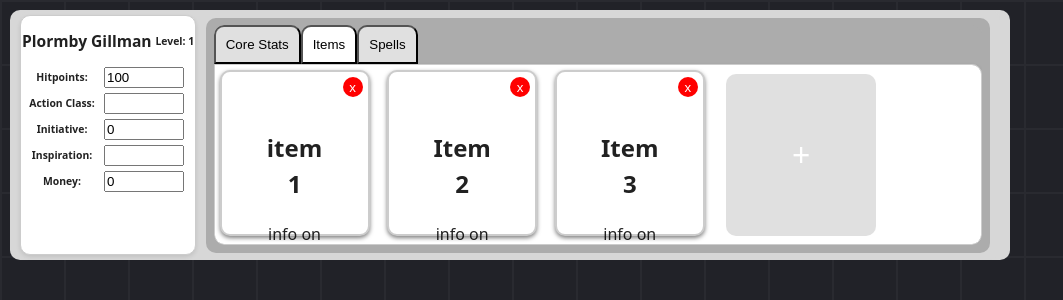
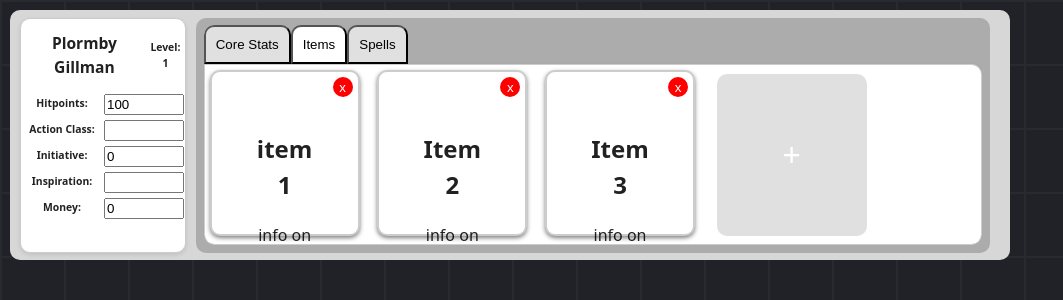
Before and after one commit to PlayerClip/PlayerClip, a React (Vite) app in the folder player-clip/: page / in a window 1280 px wide. Shown: the top 300 px of the page, without its empty margins (0-1063 px from the left). Built offline with nearby package versions, Linux system fonts and the light colour scheme.

Commit message:
Minor sizing adjustments
card component size tweaks

```diff
--- a/player-clip/src/components/MainComponent.jsx
+++ b/player-clip/src/components/MainComponent.jsx
@@ -10,6 +10,7 @@ function MainComponent(){
     return (
             <div className='mainComponent'>
                 {/* removed this div specifivally because it got confusing to navigtate and style*/}
+
                 <ConstantComponent/>
                 <div className= 'tabs'>
                     <TabHolder />
--- a/player-clip/src/css/ConstantComponent.css
+++ b/player-clip/src/css/ConstantComponent.css
@@ -1,4 +1,4 @@
 .constantView{
-    width: 22%;
-    height: 96%;
+    width: 20%;
+    height: 94%;
 }
--- a/player-clip/src/css/FixedCardComponent.css
+++ b/player-clip/src/css/FixedCardComponent.css
@@ -17,7 +17,7 @@
     display: flex;
     justify-content: space-between;
     align-items: center;
-    margin-bottom: 1px;
+    margin-bottom: 1%;
 }
 
 .fields-container {
```
